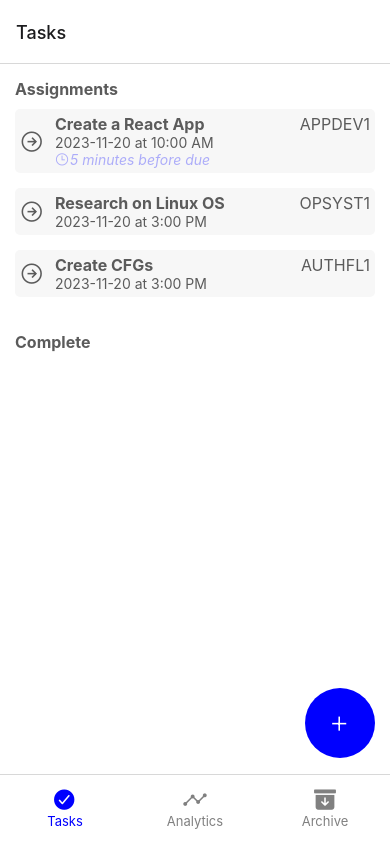
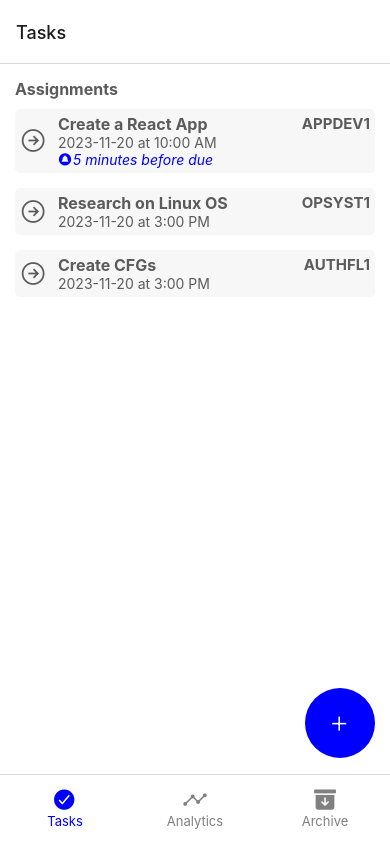
Before and after one commit to aaronlecourt/mobcom_report, a React Native app: screen / in a window 390 px wide. Built offline with nearby package versions, Linux system fonts and the light colour scheme.

Commit message:
FE commit

```diff
--- a/components/AssignmentItem.js
+++ b/components/AssignmentItem.js
@@ -43,7 +43,7 @@ const AssignmentItem = ({ item, onToggleCompletion }) => {
       >
         <Ionicons
           name={isComplete ? 'ios-checkmark-circle' : 'arrow-forward-circle-outline'}
-          size={25}
+          size={28}
           color={isComplete ? '#cecece' : '#5b5b5b'}
         />
       </TouchableOpacity>
@@ -54,7 +54,7 @@ const AssignmentItem = ({ item, onToggleCompletion }) => {
           <Text style={{ fontSize: 16, fontWeight: 'bold', color: isComplete ? '#cecece' : '#5b5b5b' }}>
             {item.description}
           </Text>
-          <Text style={{ fontSize: 16, color: isComplete ? '#cecece' : '#5b5b5b' }}>{item.subject}</Text>
+          <Text style={{ fontWeight: 'bold', fontSize: 15, color: isComplete ? '#cecece' : '#5b5b5b' }}>{item.subject}</Text>
         </View>
         <Text style={{ color: isComplete ? '#cecece' : '#5b5b5b' }}>
           {item.dueDate} at {item.time}
@@ -62,8 +62,8 @@ const AssignmentItem = ({ item, onToggleCompletion }) => {
         {/* has reminder */}
         {item.reminder && (
           <View style={{ display: 'flex', flexDirection: 'row', alignItems: 'center' }}>
-            <Ionicons name="ios-time-outline" size={15} color="rgba(0,0,255,0.3)" />
-            <Text style={{ color: 'rgba(0,0,255,0.3)', fontStyle: 'italic' }}>{item.reminder} minutes before due</Text>
+            <Ionicons name="notifications-circle-sharp" size={15} color={isComplete ? '#cecece' : 'rgba(0,0,255,1)'} />
+            <Text style={{ color: isComplete ? '#cecece' : 'rgba(0,0,255,1)', fontStyle: 'italic' }}>{item.reminder} minutes before due</Text>
           </View>
         )}
       </View>
--- a/screens/Tasks.js
+++ b/screens/Tasks.js
@@ -58,27 +58,38 @@ function Tasks() {
     );
   };
 
-  // Compute sections based on the current assignments state
-  const sections = [
-    { title: 'Assignments', data: assignments.filter((item) => !item.isComplete) },
-    { title: 'Complete', data: assignments.filter((item) => item.isComplete) },
-  ];
+  // filter sections based on the current assignments state
+  // add for previous (missed) assignments
+  const incompleteAssignments = assignments.filter((item) => !item.isComplete);
+  const completeAssignments = assignments.filter((item) => item.isComplete);
 
   return (
     <View style={{ flex: 1, padding: 15, backgroundColor: '#fff', color: '#5b5b5b' }}>
       <ScrollView>
-        {sections.map(({ title, data }) => (
-          <View key={title} style={{ marginBottom: 20 }}>
+        {/* Render "Assignments" section */}
+        <View style={{ marginBottom: 20 }}>
+          <Text style={{ fontSize: 16, fontWeight: 'bold', marginBottom: 10, color: '#5b5b5b' }}>
+            Assignments
+          </Text>
+          {incompleteAssignments.map((item) => (
+            <TouchableOpacity key={item.id} onPress={() => handleAssignmentPress(item)}>
+              <AssignmentItem item={item} onToggleCompletion={() => toggleCompletion(item.id)} />
+            </TouchableOpacity>
+          ))}
+        </View>
+
+        {completeAssignments.length > 0 && (
+          <View style={{ marginBottom: 20 }}>
             <Text style={{ fontSize: 16, fontWeight: 'bold', marginBottom: 10, color: '#5b5b5b' }}>
-              {title}
+              Complete
             </Text>
-            {data.map((item) => (
+            {completeAssignments.map((item) => (
               <TouchableOpacity key={item.id} onPress={() => handleAssignmentPress(item)}>
                 <AssignmentItem item={item} onToggleCompletion={() => toggleCompletion(item.id)} />
               </TouchableOpacity>
             ))}
           </View>
-        ))}
+        )}
       </ScrollView>
 
       {/* Add Button */}
```
